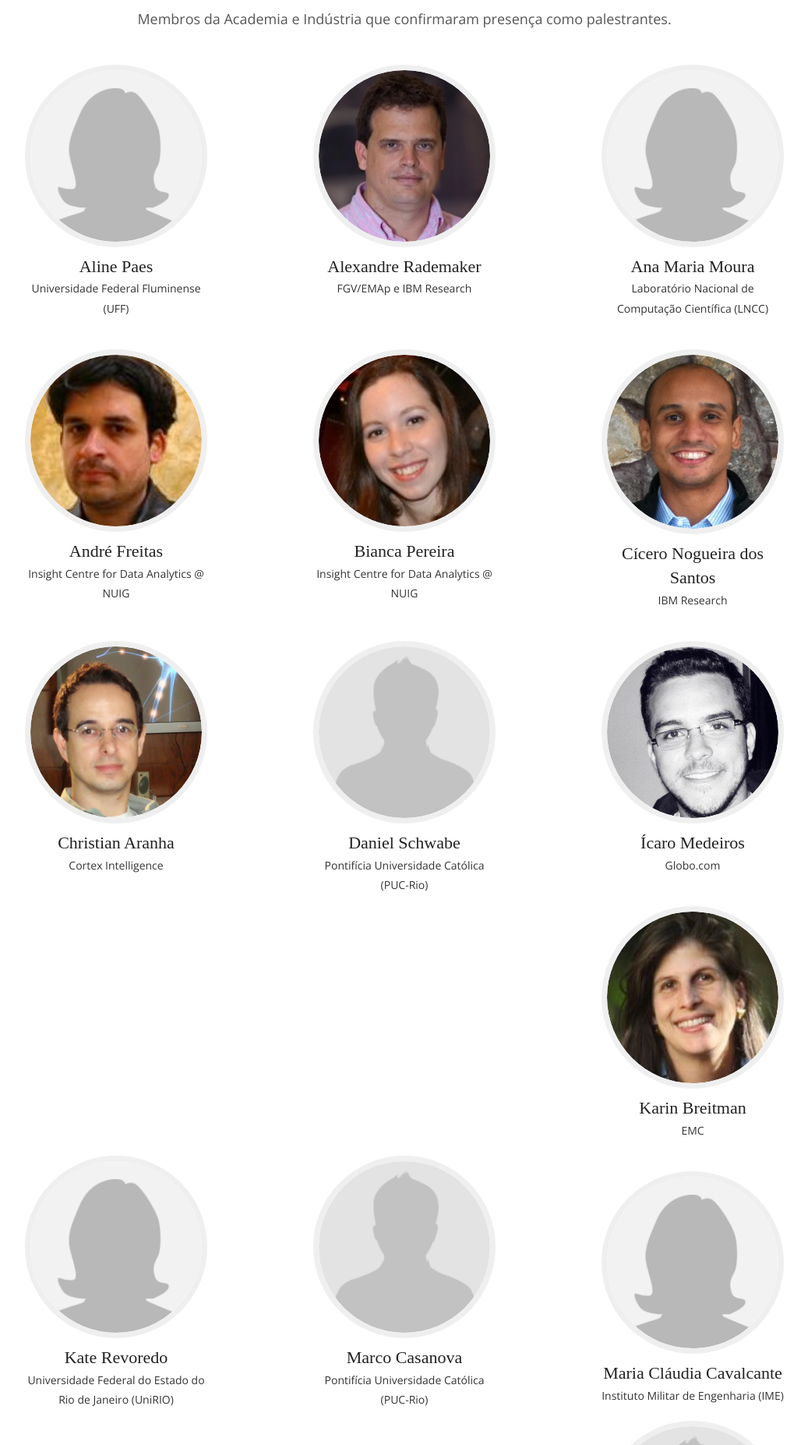
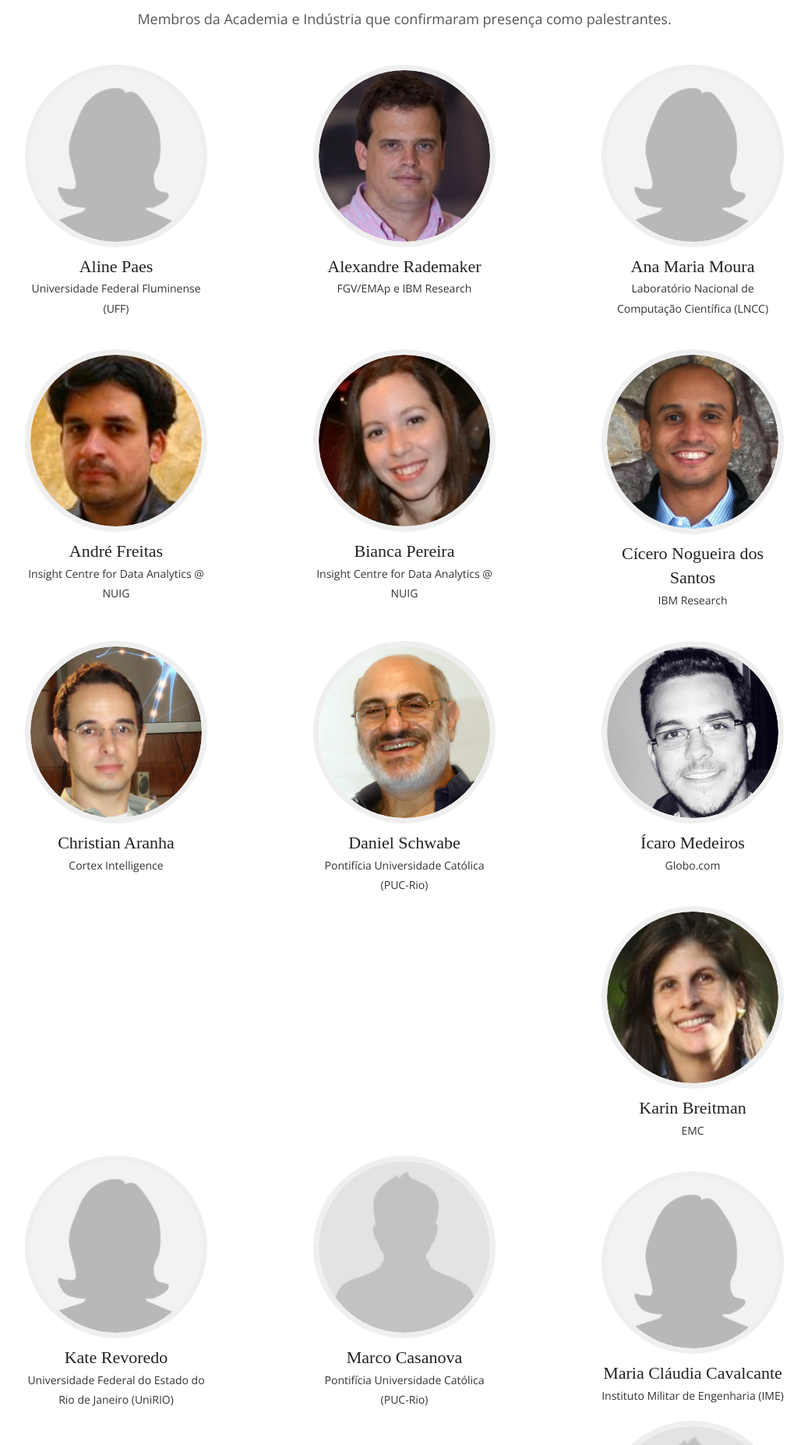
Before and after one commit to bianca-pereira/compsem.github.io, a Jekyll site: the page built from index.html, in a window 1280 px wide. Shown: the part 2638-4491 px from the top of the page at 78% size, without its empty margins (121-1158 px from the left). Built offline with Jekyll 4.4.1, drawn with Linux system fonts in a browser that asks for light colours; nearby versions of some CDN libraries; some web fonts are replaced; library files that are not in the unit come from our copies.

Commit message:
Inclusão das informações do Daniel Schwabe

```diff
--- a/_layouts/default.html
+++ b/_layouts/default.html
@@ -388,10 +389,10 @@
 		    <div class="speaker">
 			<div class="speaker-info">
 			    <div class="speaker-photo">
-				<img src="images/speakers/no_pic.gif" alt="Daniel Schwabe">
+				<img src="images/speakers/daniel.jpg" alt="Daniel Schwabe">
 			    </div>
 			    <div class="speaker-contacts">
-				<!--<a href="#" class="contact pull-left fa fa-linkedin"></a>-->
+				<a href="http://buscatextual.cnpq.br/buscatextual/visualizacv.do?id=K4787027P5" class="contact pull-left fa fa-university"></a>-->
 				<a href="https://www.linkedin.com/in/dschwabe" class="contact pull-right fa fa-linkedin"></a>
 			    </div>
 			</div>
```
Also changed, not shown: other parts of _layouts/default.html (+1 -0 lines), images/speakers/daniel.jpg (added).
